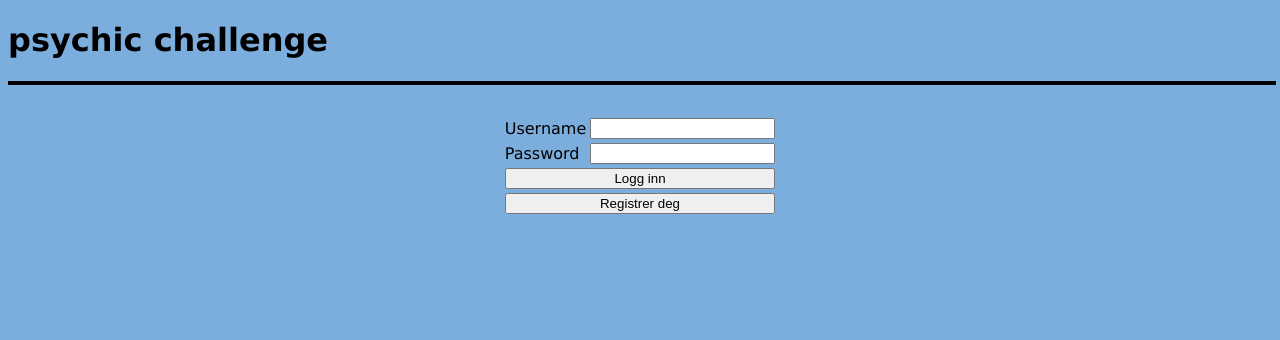
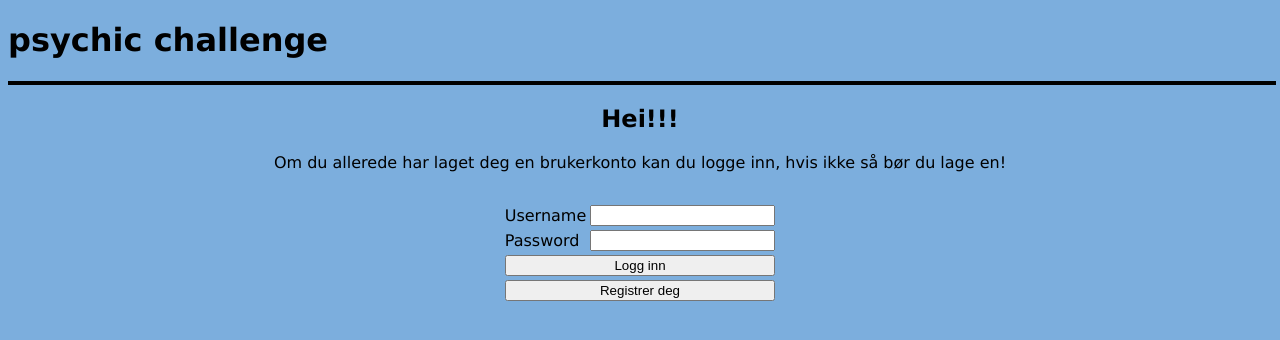
Before and after one commit to nuxis/challenge, a Django app: template templates/core/login.html in a window 1280 px wide. Shown: the top 340 px of the page. Run offline with Django 3.2, Linux system fonts and the light colour scheme; the template is opened without the code that fills it, so the values that code supplies are empty, except form fields; tables that the repository leaves empty hold one stand-in row (values such as "Sample post"); form fields are guessed from the names that the template uses.

Commit message:
en liten melding om å logge inn

```diff
--- a/templates/core/login.html
+++ b/templates/core/login.html
@@ -8,7 +8,10 @@
 	<p class="error">Feil brukernavn og/eller passord. Prøv på nytt.</p>
 </div>
 {% endif %}
-
+<center>
+<h2>Hei!!!</h2>
+<p>Om du allerede har laget deg en brukerkonto kan du logge inn, hvis ikke så bør du lage en!</p>
+</center>
 <form method='POST' action="{% url django.contrib.auth.views.login %}">
 
 	{% csrf_token %}
```
